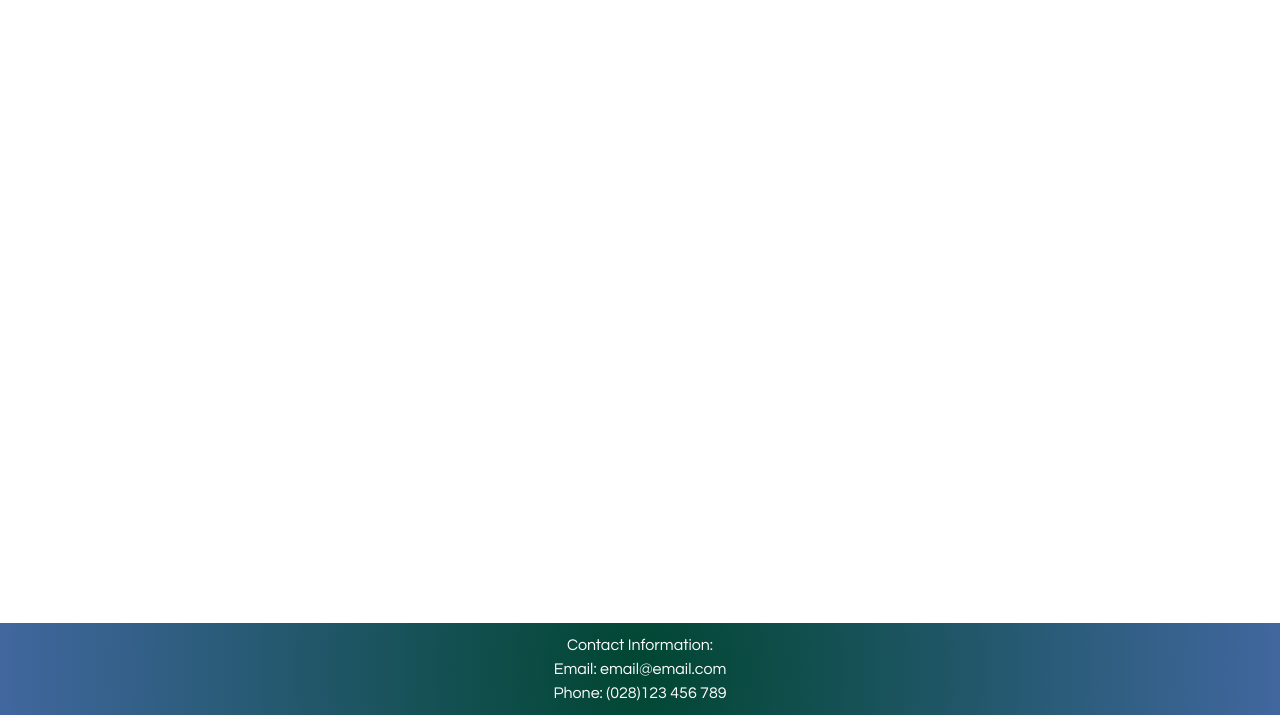
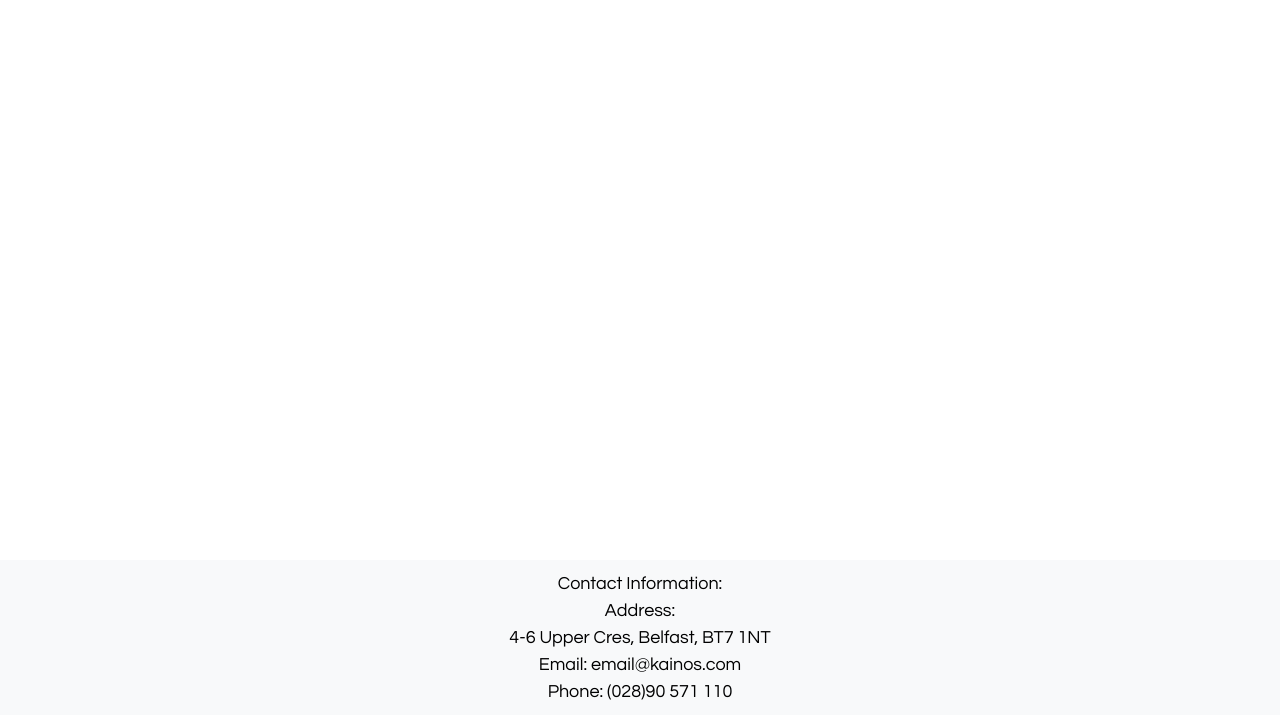
Before and after one commit to DarraghHaughey-Kainos/IWantItDataWay-Frontend, a website: page views/_includes/layouts/base.html in a window 1280 px wide. Shown: the part 85-800 px from the top of the page. Drawn offline with nearby package versions, Linux system fonts and the light colour scheme; files that its build step writes are made by us from their sources.

Commit message:
Actioned comments from glenn

```diff
--- a/controller/HelloWorldController.ts
+++ b/controller/HelloWorldController.ts
@@ -7,7 +7,7 @@ module.exports = function(app: Application) {
 
     app.get('/', async (req:Request, res: Response) => {
 
-        res.render('Home');
+        res.render('Home', {title: "Home"});
 
     })
 
@@ -22,7 +22,7 @@ module.exports = function(app: Application) {
             console.error(e);
         }
 
-        res.render('HelloWorld', { helloWorld: data });
+        res.render('HelloWorld', { helloWorld: data, title: "Hello World" });
     })
 
 }
--- a/public/styles.css
+++ b/public/styles.css
@@ -1,5 +1,5 @@
 body {
-    font-family: Century Gothic, sans-serif !important;
+    font-family: Century Gothic, sans-serif;
 }
 
 footer {
@@ -9,7 +9,21 @@ footer {
     left: 0;
     bottom: 0;
     width: 100%;
-    background: radial-gradient(circle, rgb(0, 70, 49), rgb(65, 103, 159));
-    color: white;
+    /* background: radial-gradient(circle, rgb(40, 53, 131), rgb(0, 70, 49)); */
+    color: black;
     text-align: center;
+    font-size: large;
   }
+
+  footer a {
+    text-decoration: none;
+    color: black;
+  }
+
+  footer a:hover {
+    text-decoration: underline;
+  }
+
+  .navbar-nav a:hover{
+    text-decoration: underline;
+  }
--- a/views/_includes/layouts/base.html
+++ b/views/_includes/layouts/base.html
@@ -4,7 +4,7 @@
 <head>
     <meta charset="UTF-8">
     <meta name="viewport" content="width=device-width, initial-scale=1.0">
-    <title>Hello World</title>
+    <title>{{title}}</title>
     <link rel="icon" type="image/x-icon" href="/images/favicon.png">
     <link rel="stylesheet" href="https://maxcdn.bootstrapcdn.com/bootstrap/4.0.0/css/bootstrap.min.css">
     <link rel="stylesheet" href="/public/styles.css">
@@ -16,7 +16,7 @@
             <div class="row">
                 <nav class="navbar navbar-expand-lg">
                     <a class="navbar-brand" href="/">
-                        <img src="/images/KainosLogo.png" width="150" height="50" alt="logo">
+                        <img src="/images/KainosLogo.png" width="150" height="50" alt="Kainos Logo">
                     </a>
                     <div class="collapse navbar-collapse" id="navbarNavAltMarkup">
                         <div class="navbar-nav">
@@ -32,15 +32,23 @@
 
     {% endblock %}
 
-    <footer>
+    <footer class="bg-light">
         <div>
             Contact Information:
         </div>
         <div>
-            Email: email@email.com
+            Address:
         </div>
         <div>
-            Phone: (028)123 456 789
+            4-6 Upper Cres,
+            Belfast,
+            BT7 1NT
+        </div>
+        <div>
+            Email: <a href="mailto:email@kainos.com">email@kainos.com</a>
+        </div>
+        <div>
+            Phone: <a href="tel:02890571100">(028)90 571 110</a>
         </div>
     </footer>
 
```
Also changed, not shown: 1 other file.
